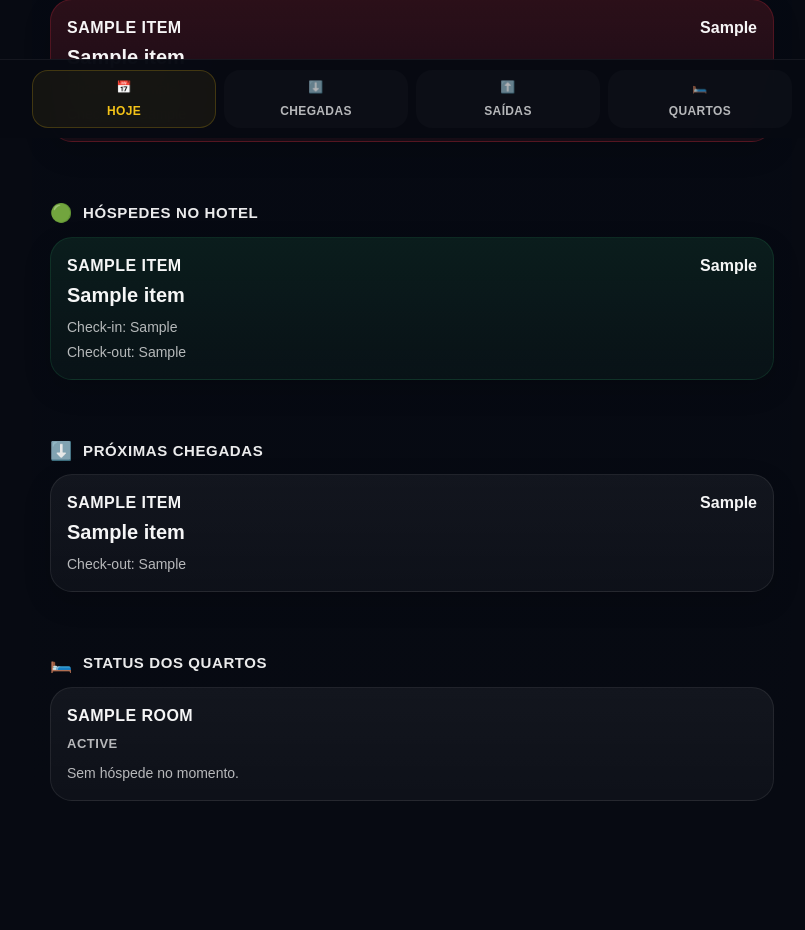
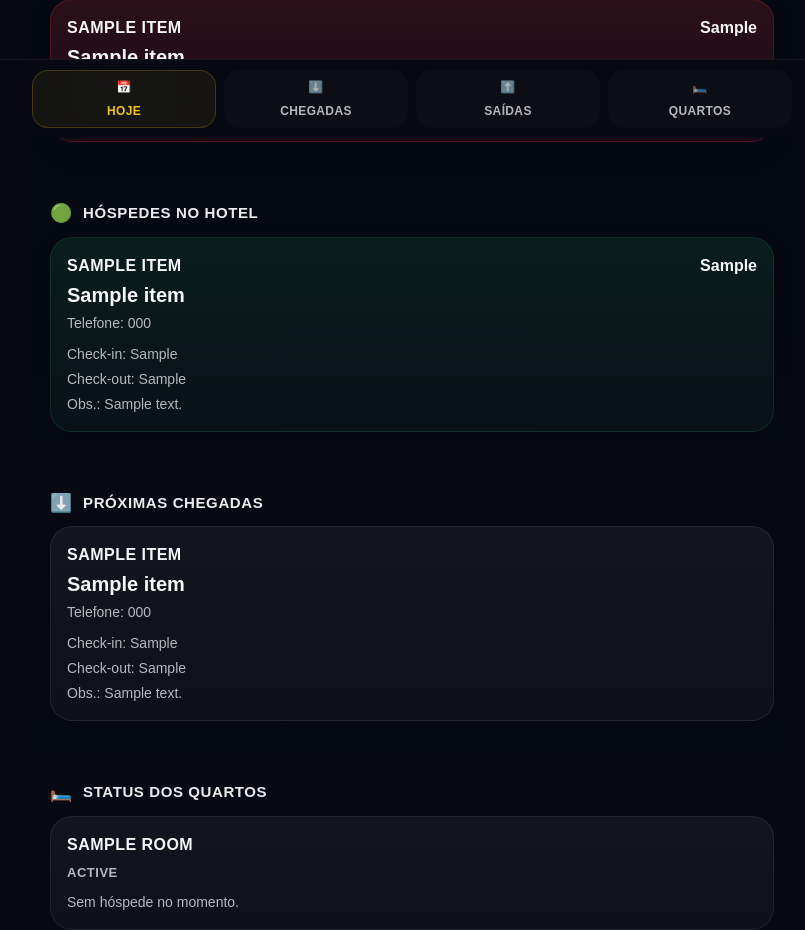
Before and after one commit to NextLevel2025Medical/agenda_consultorios, a FastAPI app: template templates/hotel_mobile.html in a window 1280 px wide. Shown: the part 662-1592 px from the top of the page, without its empty margins (228-1033 px from the left). Before the commit the page ends 1463 px from the top, so only its background shows below. Run offline with FastAPI, Linux system fonts and the light colour scheme; the template is opened without the code that fills it: most values are stand-ins (such as "Sample title", 1, 10 or a date in 2020).

Commit message:
Add files via upload

```diff
--- a/templates/base.html
+++ b/templates/base.html
@@ -12,7 +12,7 @@
   <link href="https://fonts.googleapis.com/css2?family=Cormorant+Garamond:wght@600;700&display=swap" rel="stylesheet">
   <link rel="manifest" href="/static/manifest.json">
   <meta name="theme-color" content="#070A12">
-  <link rel="apple-touch-icon" href="/static/icons/icon-192.png">
+  <link rel="apple-touch-icon" href="/static/icons/icon-512.png">
   <meta name="apple-mobile-web-app-capable" content="yes">
   <meta name="apple-mobile-web-app-status-bar-style" content="black-translucent">
 
--- a/templates/hospedagem.html
+++ b/templates/hospedagem.html
@@ -325,8 +325,8 @@
               data-patient="{{ r.patient_name }}"
               data-cpf="{{ r.patient_cpf }}"
               data-phone="{{ r.patient_phone }}"
-              data-check-in="{{ r.check_in }}"
-              data-check-out="{{ r.check_out }}"
+              data-check-in="{{ r.check_in_iso }}"
+              data-check-out="{{ r.check_out_iso }}"
               data-is-pre="{{ 1 if r.is_pre else 0 }}"
               data-note="{{ r.note|e }}"
             >
--- a/templates/hotel_mobile.html
+++ b/templates/hotel_mobile.html
@@ -7,7 +7,7 @@
 
   <link rel="manifest" href="/static/manifest.json">
   <meta name="theme-color" content="#070A12">
-  <link rel="apple-touch-icon" href="/static/icons/icon-192.png">
+  <link rel="apple-touch-icon" href="/static/icons/icon-512.png">
   <meta name="apple-mobile-web-app-capable" content="yes">
   <meta name="apple-mobile-web-app-status-bar-style" content="black-translucent">
   <link rel="stylesheet" href="/static/globals.css">
@@ -492,6 +492,11 @@
                 <div>
                   <div class="unit">{{ item.unit_label }}</div>
                   <div class="patient">{{ item.patient_name }}</div>
+                  {% if item.patient_phone %}
+                    <div class="meta" style="margin-top:6px;">
+                      <div>Telefone: {{ item.patient_phone }}</div>
+                    </div>
+                  {% endif %}
                 </div>
                 <div class="right-badge">{{ item.period_br }}</div>
               </div>
@@ -499,6 +504,9 @@
               <div class="meta">
                 <div>Check-in: {{ item.check_in_br }}</div>
                 <div>Check-out: {{ item.check_out_br }}</div>
+                {% if item.note %}
+                  <div>Obs.: {{ item.note }}</div>
+                {% endif %}
               </div>
 
               {% if item.is_pre %}
@@ -526,12 +534,21 @@
                 <div>
                   <div class="unit">{{ item.unit_label }}</div>
                   <div class="patient">{{ item.patient_name }}</div>
+
+                  {% if item.patient_phone %}
+                    <div class="meta" style="margin-top:6px;">
+                      <div>Telefone: {{ item.patient_phone }}</div>
+                    </div>
+                  {% endif %}
                 </div>
-                <div class="right-badge">{{ item.check_in_br }}</div>
               </div>
 
               <div class="meta">
+                <div>Check-in: {{ item.check_in_br }}</div>
                 <div>Check-out: {{ item.check_out_br }}</div>
+                {% if item.note %}
+                  <div>Obs.: {{ item.note }}</div>
+                {% endif %}
               </div>
 
               {% if item.is_pre %}
```
